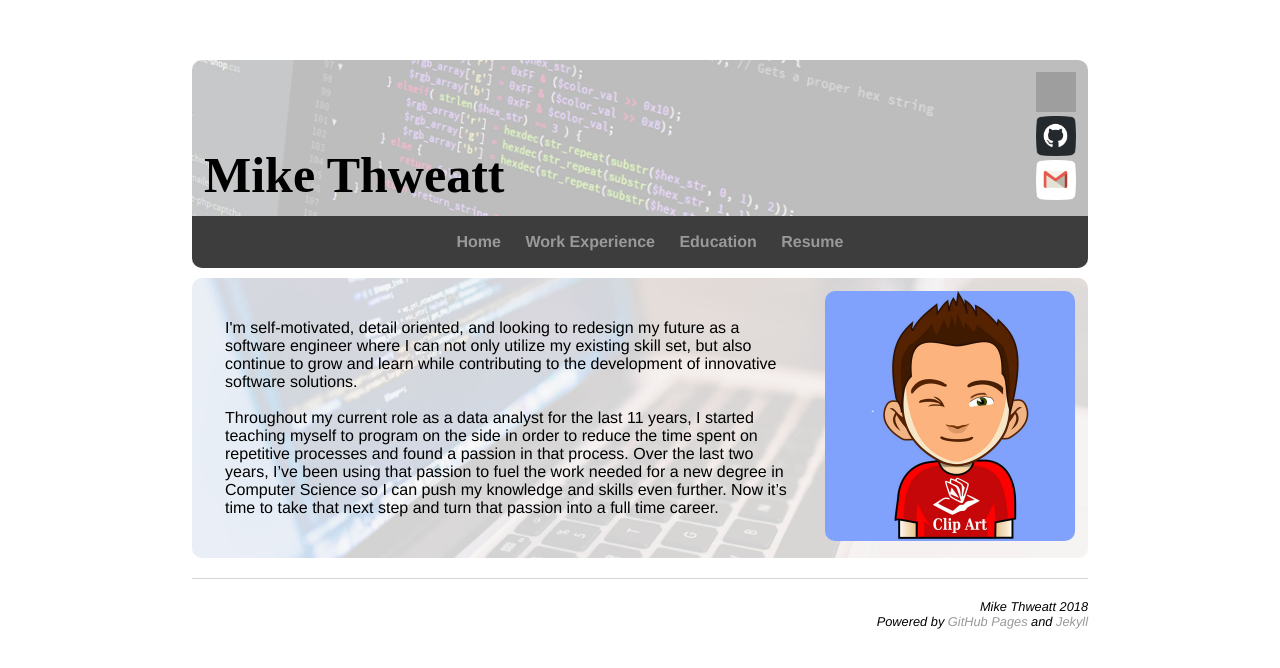
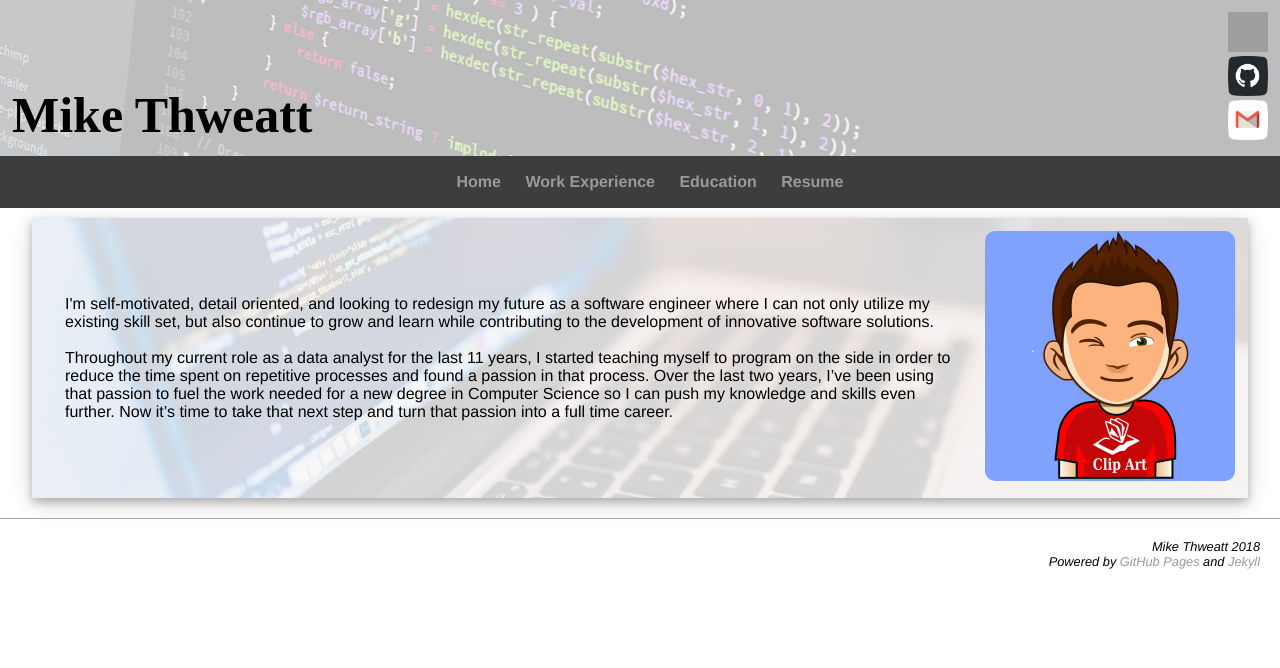
Before and after one commit to thweattm/thweattm.github.io, a Jekyll site: the page built from index.html, in a window 1280 px wide. Shown: the top 668 px of the page. Built offline with Jekyll 4.4.1, drawn with Linux system fonts in a browser that asks for light colours; grey boxes are pictures that could not be loaded.

Commit message:
Update main.css

```diff
--- a/css/main.css
+++ b/css/main.css
@@ -1,7 +1,11 @@
+/* http://jsfiddle.net/austinbv/2KTFG/ */
+
 body {
-  	margin: 60px auto;
-  	width: 70%;
   	font-family: 'Helvetica', 'Arial', 'Sans-Serif';
+	margin-top: 218px;
+	background-color: #fff;
+	margin-left: 0px;
+	margin-right: 0px;
 }
 
 /*Table used in the header*/
@@ -28,6 +32,25 @@ nav ul {
 nav ul li {
   	display: inline;
   	margin-right: 20px;
+}
+
+/*Link anchors*/
+.anchor {
+	position: relative;
+	top:-200px;
+	display: block;
+	height: 0;
+	width:0;
+}
+
+/*Header text for each section*/
+.sectionHeader {
+	font-weight: bold;
+	font-family: 'Rockwell';
+	font-style: italic;
+	font-size: 40px;
+	padding-top:30px;
+	text-align: center;
 }
 
 /*icon class*/
@@ -67,27 +90,29 @@ nav ul li {
 
 /*Main div definitions*/
 div {
-	border-radius: 10px;
-	position: relative;
-	background-color: #d8d8d8;
+	/*background-color: #d8d8d8;*/
+	width: 100%;
 }
 
 /*Specific div definitions*/
 div.headerMain {
-	background-image: url("/pics/background_header.png");
+	background-image: url("../pics/background_header.png");
 	background-position: center bottom;
 	background-repeat: no-repeat;
 	background-size: 100%;
+	position: fixed;
+	z-index: 1;
+	top: 0px;
 }
 
 div.navigation {
-	border-radius: 0 0 10px 10px;
 	text-align:center;
 	background-color:#3d3d3d;
 	color:#fff;
-	clear: both;
-	padding: 1px;
+	padding-top: 1px;
+	padding-bottom: 1px;
 }
+
 
 div.education, div.work, div.about {
 	background-color: #fff;
@@ -95,27 +120,31 @@ div.education, div.work, div.about {
 	background-position: center center;
 	background-repeat: no-repeat;
 	background-size: 100%;
+	width:95%;
+	margin: 0 auto;
+	box-shadow: 0 4px 8px 0 rgba(0, 0, 0, 0.2), 0 6px 20px 0 rgba(0, 0, 0, 0.19);
 }
 
+
 #osu.education {
-	background-image: url("/pics/background_campus1.jpg");
+	background-image: url("../pics/background_campus1.jpg");
 }
 
 #ucd.education {
-	background-image: url("/pics/background_campus2.jpg");
+	background-image: url("../pics/background_campus2.jpg");
 	background-position: center bottom;
 }
 
 #att.work {
-	background-image: url("/pics/background_work1.jpg");
+	background-image: url("../pics/background_work1.jpg");
 }
 
 #dish.work {
-	background-image: url("/pics/background_work2.jpg");
+	background-image: url("../pics/background_work2.jpg");
 }
 
 .about {
-	background-image: url("/pics/background_about.jpg");
+	background-image: url("../pics/background_about.jpg");
 }
 
 /*td definition for the name within the header */
@@ -158,8 +187,8 @@ span.location {
 /*Page footer*/
 footer {
 	margin-top: 20px;
-	padding-top: 20px;
-	border-top: 1px solid #d5d5d5;
+	padding: 20px;
+	border-top: 1px solid #A4A4A4;
 	font-size: .8em;
 	font-style: italic;
 	text-align: right;
```
